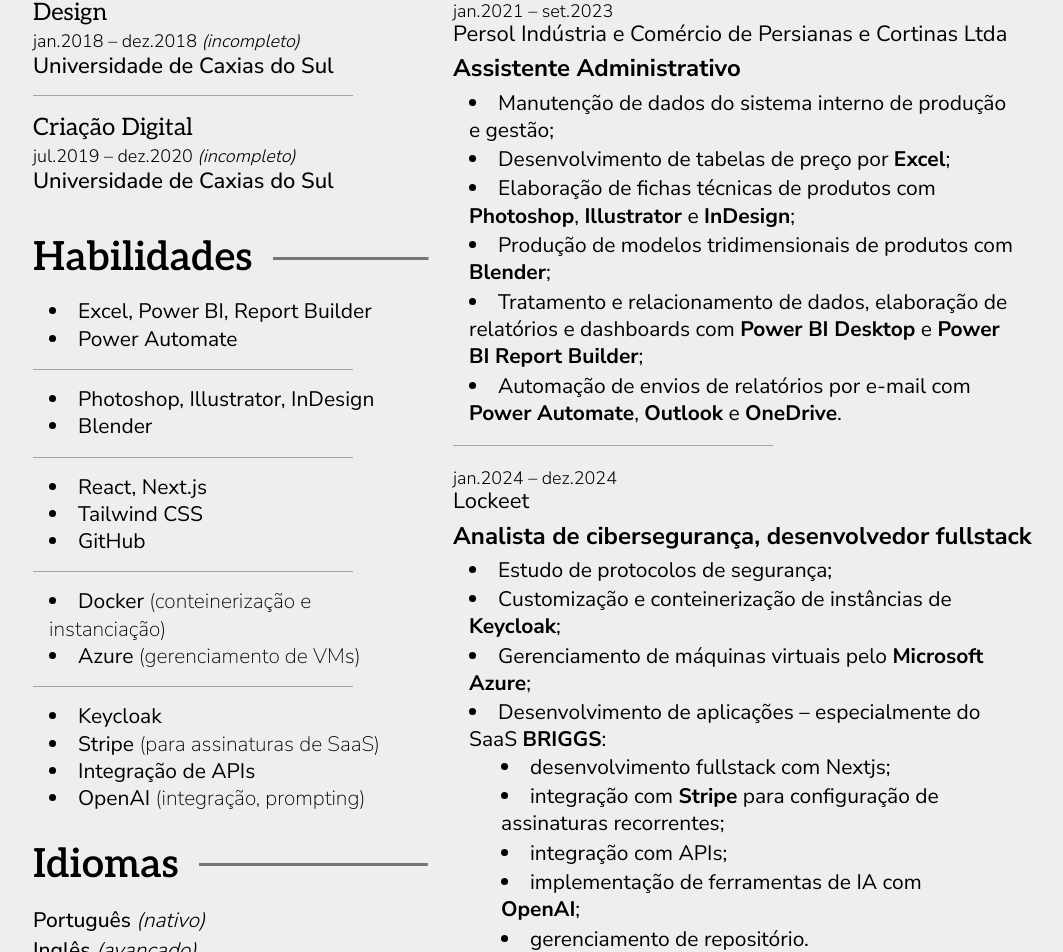
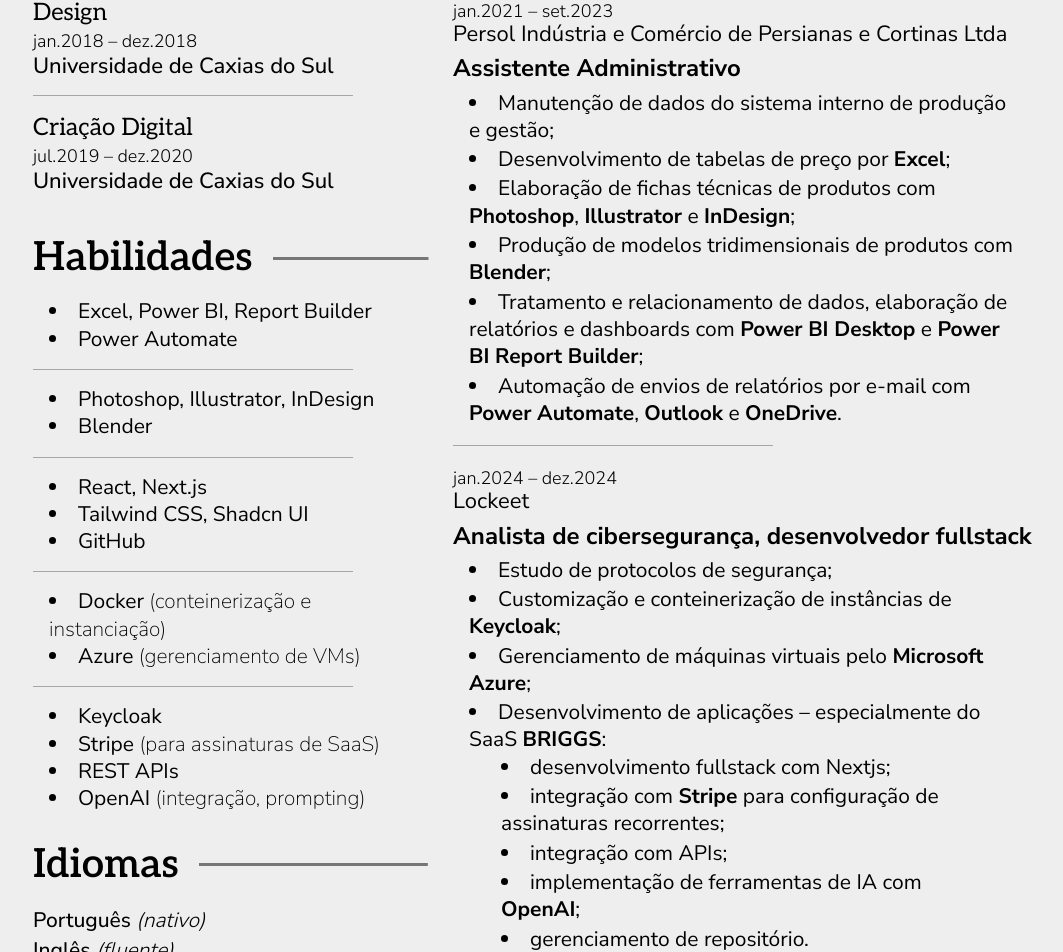
Before and after one commit to augustooomoraes/pp-portfolio-page, a Next.js app: page /curriculum in a window 1280 px wide. Shown: the part 259-1211 px from the top of the page, without its empty margins (107-1170 px from the left). Built offline with nearby package versions, Linux system fonts and the light colour scheme.

Commit message:
small updates and fixes - introduction text - where i live - profile picture - ignore transitions on theme change

```diff
--- a/src/app/layout.tsx
+++ b/src/app/layout.tsx
@@ -50,6 +50,7 @@
         attribute="class"
         defaultTheme="system"
         enableSystem
+        disableTransitionOnChange
       >
         <body className={`${aleo.className} text-text-primary bg-surface-primary antialiased`}>
           <BackToTopButton />
--- a/src/app/page.tsx
+++ b/src/app/page.tsx
@@ -1,6 +1,6 @@
 import Image from "next/image";
 import SocialButton, { links } from "./ui/components/social-button";
-import ProfilePic from "@/../public/profile-pic/me2edit.jpg"
+import ProfilePic from "@/../public/profile-pic/me0.jpg"
 
 export default function Home() {
   return (
@@ -10,7 +10,7 @@
           <h1>Olá!</h1>
           {/* TODO: find out how word-spacing's handled on tailwind */}
           <HomeParagraph>
-            Chamo-me Augusto, moro em São Francisco de Paula – RS, trabalho com
+            Chamo-me Augusto, moro em Igrejinha – RS, trabalho com
             {" "}
             <HomeBold>desenvolvimento web</HomeBold>
             {" "}
@@ -19,15 +19,22 @@
             <HomeBold>diagramação editorial</HomeBold>.
           </HomeParagraph>
           <HomeParagraph>
-            Procuro serviços onde poderia
+            Gosto de criar produtos
             {" "}
-            <HomeBold>aplicar, estender e aprofundar</HomeBold>
+            <HomeBold>úteis, bem feitos e duráveis</HomeBold>
             {" "}
-            meus conhecimentos e habilidades em geral. Estou
+            — projetos em que beleza, funcionalidade e escalabilidade caminham juntas. Me movem o
             {" "}
-            <HomeBold>aberto a desafios</HomeBold>
+            <HomeBold>cuidado com os detalhes</HomeBold>
+            , a
             {" "}
-            e interessado em aprender o que for necessário para entregar os melhores resultados.
+            <HomeBold>clareza dos processos</HomeBold>
+            {" "}
+            e a possibilidade de
+            {" "}
+            <HomeBold>melhorar ferramentas e resultados</HomeBold>
+            {" "}
+            com organização, precisão e análise.
           </HomeParagraph>
         </section>
         <Image
--- a/src/app/ui/components/contact-link.tsx
+++ b/src/app/ui/components/contact-link.tsx
@@ -72,7 +72,7 @@
   },
   {
     icon: FaMapMarkerAlt,
-    title: <span>São Francisco de Paula – RS</span>,
+    title: <span>Igrejinha – RS</span>,
     active: false,
   },
   {
--- a/src/app/ui/components/curriculum-sections.tsx
+++ b/src/app/ui/components/curriculum-sections.tsx
@@ -174,12 +174,12 @@
 export const educationItems: EducationItemType[] = [
   {
     title: "Design",
-    timeInterval: <span>jan.2018 – dez.2018 <span className="italic">(incompleto)</span></span>,
+    timeInterval: <span>jan.2018 – dez.2018</span>,
     place: "Universidade de Caxias do Sul",
   },
   {
     title: "Criação Digital",
-    timeInterval: <span>jul.2019 – dez.2020 <span className="italic">(incompleto)</span></span>,
+    timeInterval: <span>jul.2019 – dez.2020</span>,
     place: "Universidade de Caxias do Sul",
   },
 ]
@@ -195,7 +195,7 @@
   ],
   [
     <>React, Next.js</>,
-    <>Tailwind CSS</>,
+    <>Tailwind CSS, Shadcn UI</>,
     <>GitHub</>,
   ],
   [
@@ -205,7 +205,7 @@
   [
     <>Keycloak</>,
     <>Stripe <span className="font-extralight dark:!font-thin">(para assinaturas de SaaS)</span></>,
-    <>Integração de APIs</>,
+    <>REST APIs</>,
     <>OpenAI <span className="font-extralight dark:!font-thin">(integração, prompting)</span></>,
   ],
 ]
@@ -217,7 +217,7 @@
   },
   {
     lang: "Inglês",
-    level: "avançado",
+    level: "fluente",
     info: "College Yes Cultural (2013–2018)",
   },
 ]
@@ -366,7 +366,12 @@
         Elaboração de projetos para
         {" "}
         <span className="font-bold dark:font-semibold">móveis e decoração</span>
-        .
+        ;
+      </>,
+      <>
+        <span className="font-bold dark:font-semibold">Diagramação editorial</span>
+        {" "}
+        para fins múltiplos;
       </>,
       <>
         Serviços gerais em
```
Also changed, not shown: public/profile-pic/me1edit.jpg (deleted).
